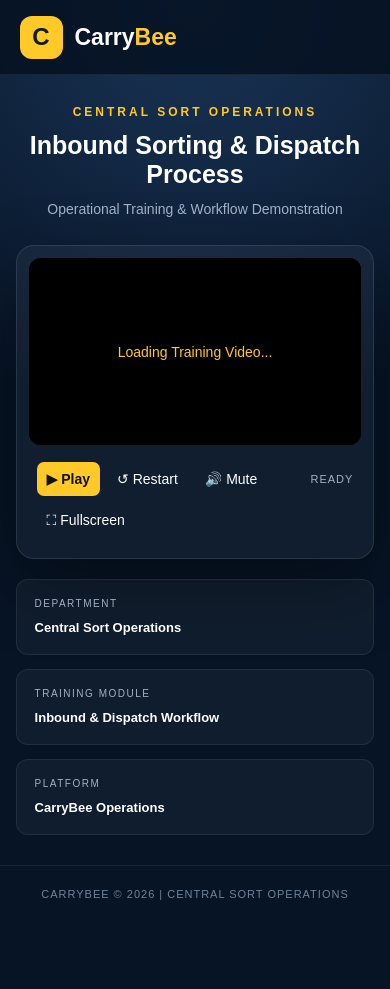
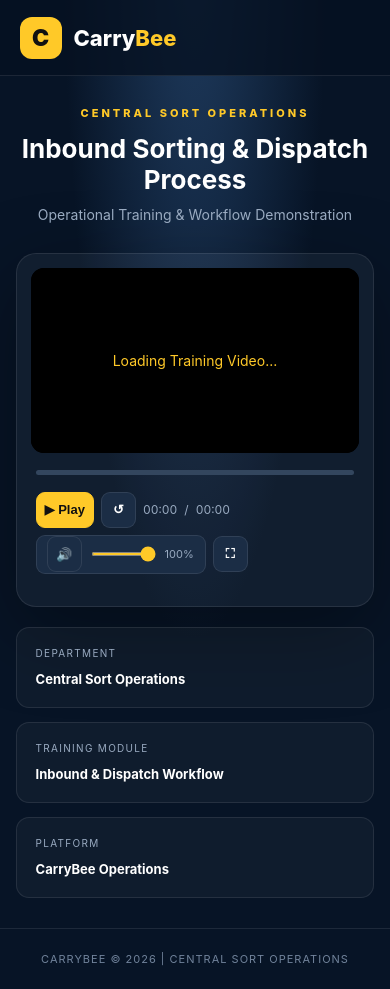
Before and after one commit to Shahin4L/carrybee-sort, a plain HTML site: page index.html in a window 390 px wide. Before the commit the page ends 922 px from the top, so only its background shows below. Drawn offline with Linux system fonts and the light colour scheme.

Commit message:
Update index.html

```diff
--- a/index.html
+++ b/index.html
@@ -3,18 +3,18 @@
 <html lang="en">
 <head>
 <meta charset="UTF-8">
-<meta name="viewport" content="width=device-width, initial-scale=1.0">
+<meta name="viewport" content="width=device-width, initial-scale=1">
 <meta name="theme-color" content="#071426">
-
-<title>CarryBee | Operations Training</title>
+<title>CarryBee | Central Sort Operations</title>
 
 <style>
 :root {
   --bg:#071426;
   --panel:#102139;
   --yellow:#ffc928;
-  --white:#fff;
-  --muted:#a2b1c5;
+  --white:#ffffff;
+  --muted:#9aabc1;
+  --border:rgba(255,255,255,.09);
 }
 
 * {
@@ -25,74 +25,80 @@
 
 body {
   min-height:100vh;
-  background:radial-gradient(circle at top,#1a3557,transparent 45%),var(--bg);
+  background:
+    radial-gradient(ellipse at 50% -10%,#203d61 0%,transparent 48%),
+    var(--bg);
   color:var(--white);
-  font-family:Arial,Helvetica,sans-serif;
+  font-family:Inter,Arial,sans-serif;
   display:flex;
   flex-direction:column;
 }
 
 header {
-  height:75px;
+  height:76px;
   padding:0 6%;
   display:flex;
+  align-items:center;
   justify-content:space-between;
-  align-items:center;
-  background:rgba(5,17,33,.85);
-  border-bottom:1px solid rgba(255,255,255,.08);
+  border-bottom:1px solid var(--border);
+  background:rgba(5,17,33,.8);
 }
 
 .brand {
   display:flex;
   align-items:center;
   gap:12px;
-  font-size:23px;
-  font-weight:800;
 }
 
 .logo {
-  width:43px;
-  height:43px;
+  width:42px;
+  height:42px;
   display:grid;
   place-items:center;
   border-radius:12px;
   background:var(--yellow);
-  color:#101a2a;
-  font-size:24px;
+  color:#111;
+  font-size:23px;
+  font-weight:900;
 }
 
-.brand span {
+.brand-name {
+  font-size:22px;
+  font-weight:800;
+}
+
+.brand-name span {
   color:var(--yellow);
 }
 
-.header-right {
+.header-tag {
   color:var(--muted);
   font-size:11px;
   letter-spacing:2px;
 }
 
 main {
-  width:min(1100px,92%);
-  margin:45px auto;
+  width:min(1120px,92%);
+  margin:48px auto;
   flex:1;
 }
 
 .heading {
   text-align:center;
-  margin-bottom:28px;
+  margin-bottom:30px;
 }
 
 .eyebrow {
   color:var(--yellow);
-  font-size:12px;
-  font-weight:bold;
+  font-size:11px;
+  font-weight:800;
   letter-spacing:3px;
-  margin-bottom:12px;
+  margin-bottom:13px;
 }
 
 h1 {
-  font-size:clamp(25px,4vw,40px);
-  margin-bottom:12px;
+  font-size:clamp(26px,4vw,40px);
+  margin-bottom:11px;
 }
 
 .subtitle {
@@ -101,11 +107,11 @@ h1 {
 }
 
 .player-card {
-  padding:12px;
-  border-radius:18px;
+  padding:14px;
+  border:1px solid var(--border);
   background:rgba(255,255,255,.045);
-  border:1px solid rgba(255,255,255,.1);
-  box-shadow:0 25px 70px rgba(0,0,0,.4);
+  border-radius:20px;
+  box-shadow:0 25px 80px rgba(0,0,0,.35);
 }
 
 .video-box {
@@ -114,116 +120,209 @@ h1 {
   aspect-ratio:16/9;
   overflow:hidden;
   background:#000;
-  border-radius:12px;
+  border-radius:13px;
 }
 
-.video-box iframe {
+#youtubePlayer,
+#youtubePlayer iframe {
   width:100%;
   height:100%;
   border:0;
-  display:block;
+}
+
+#youtubePlayer {
+  position:absolute;
+  inset:0;
 }
 
 .loading {
   position:absolute;
   inset:0;
+  z-index:2;
+  background:#000;
+  display:grid;
+  place-items:center;
+  color:var(--yellow);
+  font-size:14px;
+  pointer-events:none;
+}
+
+.loading.hidden {
+  display:none;
+}
+
+.control-panel {
+  padding:17px 5px 5px;
+}
+
+.progress-track {
+  width:100%;
+  height:5px;
+  background:#33465e;
+  border-radius:20px;
+  overflow:hidden;
+  margin-bottom:17px;
+  cursor:pointer;
+}
+
+.progress-fill {
+  width:0%;
+  height:100%;
+  background:var(--yellow);
+  border-radius:20px;
+}
+
+.control-row {
+  display:flex;
+  align-items:center;
+  gap:10px;
+  flex-wrap:wrap;
+}
+
+.control {
+  min-width:39px;
+  height:39px;
+  padding:0 11px;
   display:flex;
   align-items:center;
   justify-content:center;
-  background:#000;
-  color:var(--yellow);
-  font-size:14px;
-  z-index:0;
-  pointer-events:none;
-}
-
-.video-box iframe {
-  position:relative;
-  z-index:1;
-}
-
-.controls {
-  display:flex;
-  flex-wrap:wrap;
-  align-items:center;
-  gap:12px;
-  padding:17px 8px 8px;
-}
-
-.btn {
-  border:0;
-  background:transparent;
+  gap:7px;
+  background:#1b2d45;
   color:white;
-  font-size:14px;
+  border:1px solid var(--border);
+  border-radius:9px;
   cursor:pointer;
-  padding:9px 15px;
-  border-radius:7px;
+  font-size:13px;
+  font-weight:600;
   transition:.2s;
 }
 
-.btn:hover {
+.control:hover {
+  background:#2b405c;
+  border-color:rgba(255,201,40,.5);
+}
+
+.control.primary {
   background:var(--yellow);
   color:#111;
+  border-color:var(--yellow);
 }
 
-.primary {
-  background:var(--yellow);
-  color:#111;
-  font-weight:bold;
+.control.primary:hover {
+  background:#ffdb65;
+}
+
+.time {
+  color:var(--muted);
+  font-size:12px;
+  font-variant-numeric:tabular-nums;
+  white-space:nowrap;
 }
 
 .spacer {
   flex:1;
 }
 
+.volume-group {
+  display:flex;
+  align-items:center;
+  gap:9px;
+  padding:0 10px;
+  height:39px;
+  border:1px solid var(--border);
+  border-radius:9px;
+  background:#1b2d45;
+}
+
+.volume-slider {
+  width:95px;
+  height:4px;
+  accent-color:var(--yellow);
+  cursor:pointer;
+}
+
+.volume-value {
+  color:var(--muted);
+  font-size:11px;
+  min-width:30px;
+}
+
 .status {
-  font-size:11px;
-  color:var(--muted);
+  color:#8ce3ae;
+  font-size:10px;
+  font-weight:700;
   letter-spacing:1px;
 }
 
-.info {
+.details {
   display:grid;
   grid-template-columns:repeat(3,1fr);
   gap:14px;
   margin-top:20px;
 }
 
-.info-item {
-  padding:18px;
-  background:rgba(255,255,255,.04);
-  border:1px solid rgba(255,255,255,.08);
-  border-radius:12px;
+.detail {
+  padding:19px;
+  border:1px solid var(--border);
+  border-radius:13px;
+  background:rgba(255,255,255,.035);
 }
 
-.info-item small {
+.detail small {
   display:block;
   color:var(--muted);
   font-size:10px;
-  letter-spacing:1.5px;
+  letter-spacing:1.3px;
   margin-bottom:9px;
 }
 
-.info-item strong {
+.detail strong {
   font-size:13px;
 }
 
 footer {
-  padding:22px;
+  padding:23px;
+  border-top:1px solid var(--border);
   text-align:center;
   color:#71839b;
   font-size:11px;
   letter-spacing:1px;
-  border-top:1px solid rgba(255,255,255,.07);
 }
 
-@media(max-width:600px) {
-  header {padding:0 5%;}
-  .header-right {display:none;}
-  main {margin:30px auto;}
-  .info {grid-template-columns:1fr;}
-  .controls {gap:7px;}
-  .btn {padding:9px 10px;}
+@media(max-width:650px) {
+  header {
+    padding:0 5%;
+  }
+
+  .header-tag {
+    display:none;
+  }
+
+  main {
+    margin:30px auto;
+  }
+
+  .details {
+    grid-template-columns:1fr;
+  }
+
+  .control-row {
+    gap:7px;
+  }
+
+  .volume-slider {
+    width:65px;
+  }
+
+  .control {
+    min-width:35px;
+    height:36px;
+    padding:0 8px;
+  }
+
+  .status {
+    display:none;
+  }
 }
 </style>
 </head>
@@ -233,9 +332,9 @@ footer {
 <header>
   <div class="brand">
     <div class="logo">C</div>
-    <div>Carry<span>Bee</span></div>
+    <div class="brand-name">Carry<span>Bee</span></div>
   </div>
-  <div class="header-right">OPERATIONS LEARNING PORTAL</div>
+  <div class="header-tag">OPERATIONS LEARNING PORTAL</div>
 </header>
 
 <main>
@@ -243,7 +342,9 @@ footer {
   <section class="heading">
     <div class="eyebrow">CENTRAL SORT OPERATIONS</div>
     <h1>Inbound Sorting & Dispatch Process</h1>
-    <p class="subtitle">Operational Training & Workflow Demonstration</p>
+    <p class="subtitle">
+      Operational Training & Workflow Demonstration
+    </p>
   </section>
 
   <section class="player-card">
@@ -258,47 +359,72 @@ footer {
 
     </div>
 
-    <div class="controls">
+    <div class="control-panel">
 
-      <button class="btn primary" id="playBtn">
+      <div class="progress-track" id="progressTrack">
+        <div class="progress-fill" id="progressFill"></div>
+      </div>
+
+      <div class="control-row">
+
+        <button class="control primary" id="playBtn">
           ▶ Play
         </button>
 
-      <button class="btn" id="restartBtn">
-        ↺ Restart
+        <button class="control" id="restartBtn" title="Restart">
+          ↺
         </button>
 
-      <button class="btn" id="muteBtn">
-        🔊 Mute
-      </button>
+        <span class="time" id="currentTime">00:00</span>
+        <span class="time">/</span>
+        <span class="time" id="duration">00:00</span>
 
         <div class="spacer"></div>
 
-      <span class="status" id="status">
-        READY
-      </span>
+        <div class="volume-group">
+          <button class="control" id="muteBtn" title="Mute">
+            🔊
+          </button>
 
-      <button class="btn" id="fullscreenBtn">
-        ⛶ Fullscreen
+          <input
+            type="range"
+            class="volume-slider"
+            id="volumeSlider"
+            min="0"
+            max="100"
+            value="100"
+            aria-label="Volume"
+          >
+
+          <span class="volume-value" id="volumeValue">100%</span>
+        </div>
+
+        <button class="control" id="fullscreenBtn" title="Fullscreen">
+          ⛶
         </button>
 
       </div>
 
+      <div style="display:flex;justify-content:flex-end;margin-top:13px;">
+        <span class="status" id="status">● READY</span>
+      </div>
+
+    </div>
   </section>
 
-  <section class="info">
+  <section class="details">
 
-    <div class="info-item">
+    <div class="detail">
       <small>DEPARTMENT</small>
       <strong>Central Sort Operations</strong>
     </div>
 
-    <div class="info-item">
+    <div class="detail">
       <small>TRAINING MODULE</small>
       <strong>Inbound & Dispatch Workflow</strong>
     </div>
 
-    <div class="info-item">
+    <div class="detail">
       <small>PLATFORM</small>
       <strong>CarryBee Operations</strong>
     </div>
@@ -315,12 +441,20 @@ footer {
 const VIDEO_ID = "OtBtGI_HU30";
 
 let player;
-let isMuted = false;
+let muted = false;
+let progressTimer;
 
-const playBtn = document.getElementById("playBtn");
-const muteBtn = document.getElementById("muteBtn");
-const statusText = document.getElementById("status");
-const loading = document.getElementById("loading");
+const $ = id => document.getElementById(id);
+
+function formatTime(seconds) {
+  if (!Number.isFinite(seconds)) return "00:00";
+
+  const m = Math.floor(seconds / 60);
+  const s = Math.floor(seconds % 60);
+
+  return String(m).padStart(2,"0") + ":" +
+         String(s).padStart(2,"0");
+}
 
 function onYouTubeIframeAPIReady() {
 
@@ -334,48 +468,72 @@ function onYouTubeIframeAPIReady() {
       modestbranding: 1,
       rel: 0,
       fs: 0,
-      disablekb: 1,
-      iv_load_policy: 3,
       playsinline: 1,
       loop: 1,
-      playlist: VIDEO_ID
+      playlist: VIDEO_ID,
+      iv_load_policy: 3
     },
 
     events: {
       onReady: function() {
-        loading.style.display = "none";
-        statusText.textContent = "READY";
+        $("loading").classList.add("hidden");
+
+        player.setVolume(100);
+
+        $("status").textContent = "● READY";
+
+        progressTimer = setInterval(updateProgress, 500);
       },
 
       onStateChange: function(event) {
 
         if (event.data === YT.PlayerState.PLAYING) {
-          playBtn.textContent = "Ⅱ Pause";
-          statusText.textContent = "NOW PLAYING";
+          $("playBtn").textContent = "Ⅱ Pause";
+          $("status").textContent = "● PLAYING";
         }
 
         if (event.data === YT.PlayerState.PAUSED) {
-          playBtn.textContent = "▶ Play";
-          statusText.textContent = "PAUSED";
+          $("playBtn").textContent = "▶ Play";
+          $("status").textContent = "● PAUSED";
+        }
+
+        if (event.data === YT.PlayerState.BUFFERING) {
+          $("status").textContent = "● BUFFERING";
         }
 
         if (event.data === YT.PlayerState.ENDED) {
-          player.seekTo(0);
+          player.seekTo(0, true);
           player.playVideo();
         }
       },
 
       onError: function() {
-        loading.textContent =
-          "Video unavailable. Please check YouTube permissions.";
-        loading.style.display = "flex";
+        $("loading").textContent =
+          "Video unavailable. Check video permissions.";
+        $("loading").classList.remove("hidden");
+        $("status").textContent = "● ERROR";
       }
     }
   });
 }
 
-playBtn.addEventListener("click", function() {
-  if (!player || !player.playVideo) return;
+function updateProgress() {
+  if (!player || !player.getDuration) return;
+
+  const total = player.getDuration();
+  const current = player.getCurrentTime();
+
+  if (!total || !Number.isFinite(total)) return;
+
+  $("progressFill").style.width =
+    Math.min(100, (current / total) * 100) + "%";
+
+  $("currentTime").textContent = formatTime(current);
+  $("duration").textContent = formatTime(total);
+}
+
+$("playBtn").addEventListener("click", () => {
+  if (!player) return;
 
   if (player.getPlayerState() === YT.PlayerState.PLAYING) {
     player.pauseVideo();
@@ -384,35 +542,128 @@ playBtn.addEventListener("click", function() {
   }
 });
 
-document.getElementById("restartBtn").addEventListener("click", function() {
-  if (!player || !player.seekTo) return;
-  player.seekTo(0);
+$("restartBtn").addEventListener("click", () => {
+  if (!player) return;
+
+  player.seekTo(0, true);
   player.playVideo();
 });
 
-muteBtn.addEventListener("click", function() {
-  if (!player || !player.mute) return;
+$("volumeSlider").addEventListener("input", event => {
+  if (!player) return;
 
-  if (isMuted) {
+  const value = Number(event.target.value);
+
+  player.setVolume(value);
+
+  if (value === 0) {
+    player.mute();
+    muted = true;
+  } else {
     player.unMute();
-    muteBtn.textContent = "🔊 Mute";
-    isMuted = false;
+    muted = false;
+  }
+
+  updateVolumeUI(value);
+});
+
+$("muteBtn").addEventListener("click", () => {
+  if (!player) return;
+
+  if (muted) {
+    player.unMute();
+    muted = false;
+
+    const value = Number($("volumeSlider").value);
+
+    if (value === 0) {
+      $("volumeSlider").value = 70;
+      player.setVolume(70);
+    }
+
+    updateVolumeUI(Number($("volumeSlider").value));
+
   } else {
     player.mute();
-    muteBtn.textContent = "🔇 Unmute";
-    isMuted = true;
+    muted = true;
+    $("muteBtn").textContent = "🔇";
   }
 });
 
-document.getElementById("fullscreenBtn").addEventListener("click", function() {
-  const box = document.getElementById("videoBox");
+function updateVolumeUI(value) {
+  $("volumeValue").textContent = value + "%";
+  $("muteBtn").textContent = value === 0 ? "🔇" : "🔊";
+}
 
-  if (!document.fullscreenElement) {
-    box.requestFullscreen?.();
-  } else {
-    document.exitFullscreen?.();
+$("progressTrack").addEventListener("click", event => {
+  if (!player) return;
+
+  const rect = event.currentTarget.getBoundingClientRect();
+  const position = Math.max(
+    0,
+    Math.min(1, (event.clientX - rect.left) / rect.width)
+  );
+
+  const duration = player.getDuration();
+
+  if (duration) {
+    player.seekTo(position * duration, true);
   }
 });
+
+$("fullscreenBtn").addEventListener("click", async () => {
+  const box = $("videoBox");
+
+  try {
+    if (!document.fullscreenElement) {
+      await box.requestFullscreen();
+    } else {
+      await document.exitFullscreen();
+    }
+  } catch (error) {
+    console.log("Fullscreen unavailable", error);
+  }
+});
+
+// Keyboard shortcuts
+document.addEventListener("keydown", event => {
+
+  if (
+    event.target.tagName === "INPUT" ||
+    event.target.tagName === "TEXTAREA"
+  ) return;
+
+  if (!player) return;
+
+  switch(event.key.toLowerCase()) {
+
+    case " ":
+    case "k":
+      event.preventDefault();
+      $("playBtn").click();
+      break;
+
+    case "m":
+      $("muteBtn").click();
+      break;
+
+    case "f":
+      $("fullscreenBtn").click();
+      break;
+
+    case "arrowright":
+      player.seekTo(player.getCurrentTime() + 5, true);
+      break;
+
+    case "arrowleft":
+      player.seekTo(
+        Math.max(0, player.getCurrentTime() - 5),
+        true
+      );
+      break;
+  }
+});
+
 </script>
 
 <script src="https://www.youtube.com/iframe_api"></script>
```
Lines whose indentation alone changed are shown as unchanged.
